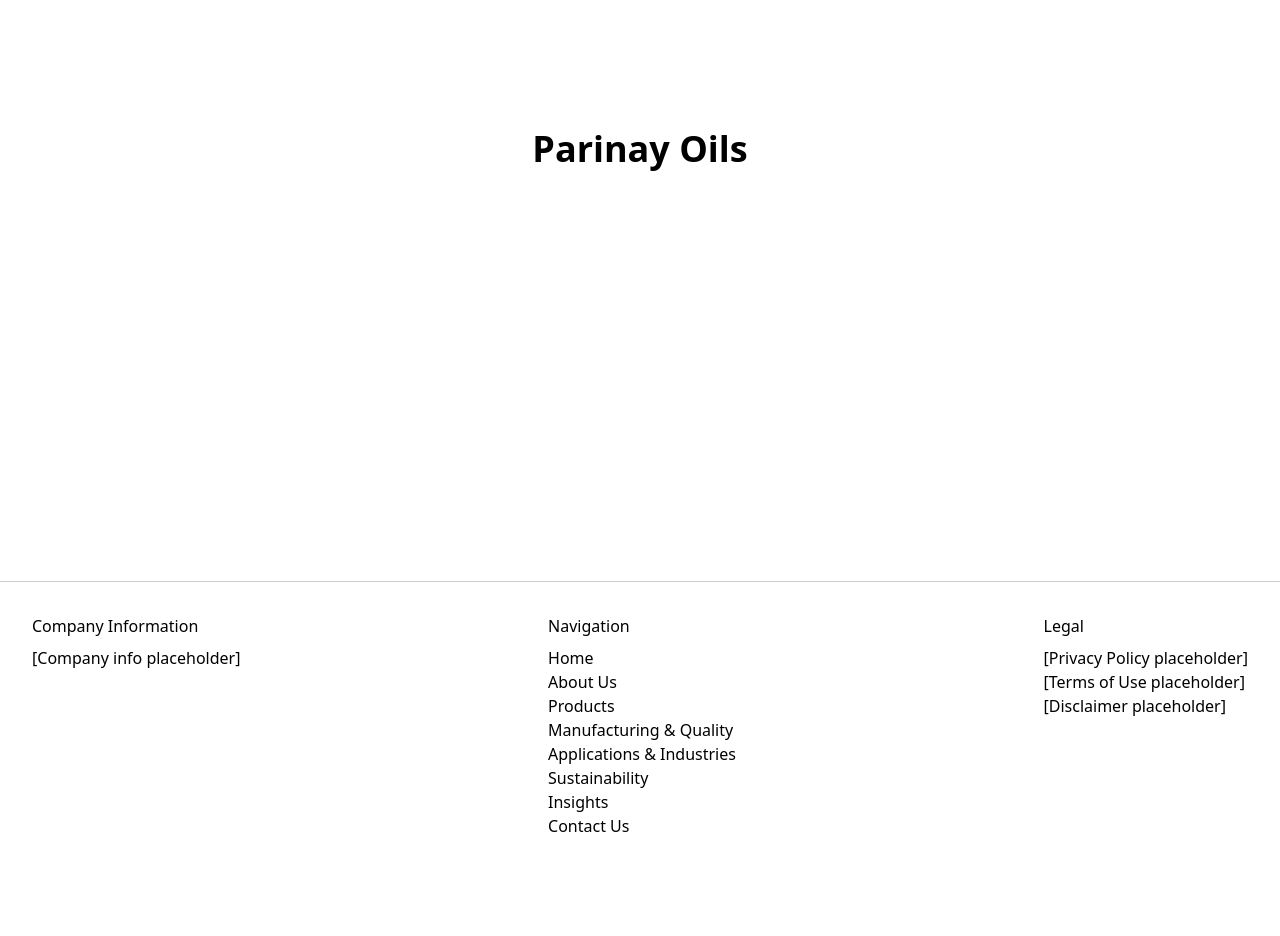
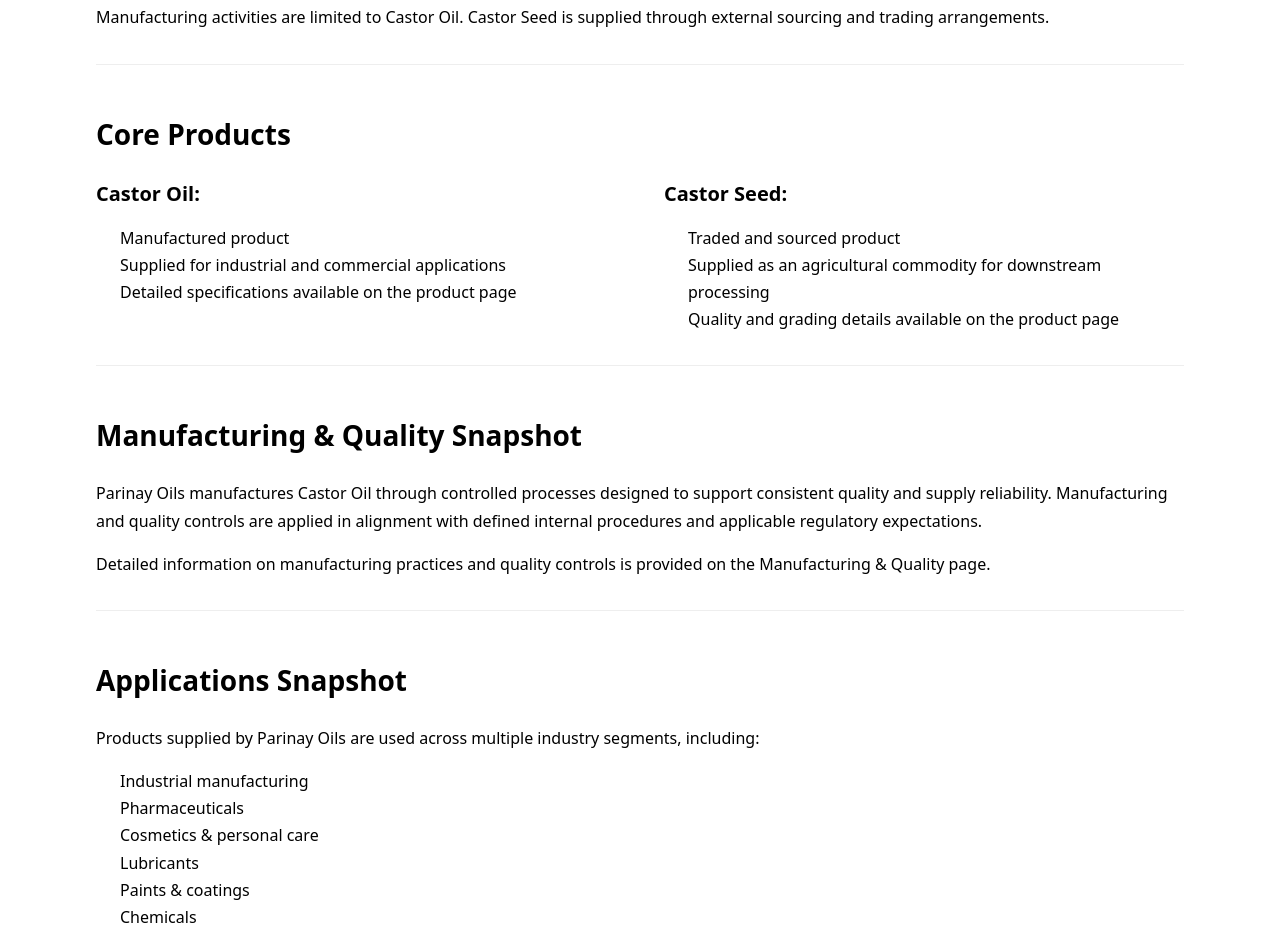
Before and after one commit to bhumitshah1691-bds/parinay-oils-website, a Next.js app: page / in a window 1280 px wide. Shown: the part 340-1276 px from the top of the page. Before the commit the page ends 1210 px from the top, so only its background shows below. Built offline with nearby package versions, Linux system fonts and the light colour scheme.

Commit message:
Implement Home page with all content sections

```diff
--- a/app/page.tsx
+++ b/app/page.tsx
@@ -1,7 +1,119 @@
+import Header from '@/components/Header'
+import Footer from '@/components/Footer'
+
 export default function Home() {
   return (
-    <main className="min-h-screen flex items-center justify-center">
-      <h1 className="text-4xl font-bold">Parinay Oils</h1>
-    </main>
+    <div style={{ display: 'flex', flexDirection: 'column', minHeight: '100vh' }}>
+      <Header />
+
+      <main style={{ flex: 1, padding: '2rem 4rem' }}>
+        {/* SECTION 1 — COMPANY IDENTIFICATION */}
+        <section style={{ marginBottom: '3rem', paddingBottom: '2rem', borderBottom: '1px solid #eee' }}>
+          <h1 style={{ fontSize: '2rem', fontWeight: 'bold', marginBottom: '1.5rem' }}>
+            Company Identification
+          </h1>
+          <p style={{ marginBottom: '1rem', lineHeight: '1.7' }}>
+            Parinay Oils is an India-based manufacturing and trading company engaged in the supply of Castor Oil and Castor Seed. The company operates with a focus on process discipline, supply reliability, and alignment with buyer-specific requirements.
+          </p>
+          <p style={{ lineHeight: '1.7' }}>
+            Manufacturing activities are limited to Castor Oil. Castor Seed is supplied through external sourcing and trading arrangements.
+          </p>
+        </section>
+
+        {/* SECTION 2 — CORE PRODUCTS */}
+        <section style={{ marginBottom: '3rem', paddingBottom: '2rem', borderBottom: '1px solid #eee' }}>
+          <h2 style={{ fontSize: '1.75rem', fontWeight: 'bold', marginBottom: '1.5rem' }}>
+            Core Products
+          </h2>
+          <div style={{ display: 'flex', gap: '3rem' }}>
+            {/* Castor Oil Column */}
+            <div style={{ flex: 1 }}>
+              <h3 style={{ fontSize: '1.25rem', fontWeight: '600', marginBottom: '1rem' }}>
+                Castor Oil:
+              </h3>
+              <ul style={{ margin: 0, paddingLeft: '1.5rem', lineHeight: '1.7' }}>
+                <li>Manufactured product</li>
+                <li>Supplied for industrial and commercial applications</li>
+                <li>Detailed specifications available on the product page</li>
+              </ul>
+            </div>
+            {/* Castor Seed Column */}
+            <div style={{ flex: 1 }}>
+              <h3 style={{ fontSize: '1.25rem', fontWeight: '600', marginBottom: '1rem' }}>
+                Castor Seed:
+              </h3>
+              <ul style={{ margin: 0, paddingLeft: '1.5rem', lineHeight: '1.7' }}>
+                <li>Traded and sourced product</li>
+                <li>Supplied as an agricultural commodity for downstream processing</li>
+                <li>Quality and grading details available on the product page</li>
+              </ul>
+            </div>
+          </div>
+        </section>
+
+        {/* SECTION 3 — MANUFACTURING & QUALITY SNAPSHOT */}
+        <section style={{ marginBottom: '3rem', paddingBottom: '2rem', borderBottom: '1px solid #eee' }}>
+          <h2 style={{ fontSize: '1.75rem', fontWeight: 'bold', marginBottom: '1.5rem' }}>
+            Manufacturing & Quality Snapshot
+          </h2>
+          <p style={{ marginBottom: '1rem', lineHeight: '1.7' }}>
+            Parinay Oils manufactures Castor Oil through controlled processes designed to support consistent quality and supply reliability. Manufacturing and quality controls are applied in alignment with defined internal procedures and applicable regulatory expectations.
+          </p>
+          <p style={{ lineHeight: '1.7' }}>
+            Detailed information on manufacturing practices and quality controls is provided on the Manufacturing & Quality page.
+          </p>
+        </section>
+
+        {/* SECTION 4 — APPLICATIONS SNAPSHOT */}
+        <section style={{ marginBottom: '3rem', paddingBottom: '2rem', borderBottom: '1px solid #eee' }}>
+          <h2 style={{ fontSize: '1.75rem', fontWeight: 'bold', marginBottom: '1.5rem' }}>
+            Applications Snapshot
+          </h2>
+          <p style={{ marginBottom: '1rem', lineHeight: '1.7' }}>
+            Products supplied by Parinay Oils are used across multiple industry segments, including:
+          </p>
+          <ul style={{ margin: 0, paddingLeft: '1.5rem', lineHeight: '1.7', marginBottom: '1rem' }}>
+            <li>Industrial manufacturing</li>
+            <li>Pharmaceuticals</li>
+            <li>Cosmetics & personal care</li>
+            <li>Lubricants</li>
+            <li>Paints & coatings</li>
+            <li>Chemicals</li>
+            <li>Agricultural processing</li>
+          </ul>
+          <p style={{ lineHeight: '1.7' }}>
+            Application details are provided for reference only.
+          </p>
+        </section>
+
+        {/* SECTION 5 — CREDIBILITY & TRADE READINESS */}
+        <section style={{ marginBottom: '3rem', paddingBottom: '2rem', borderBottom: '1px solid #eee' }}>
+          <h2 style={{ fontSize: '1.75rem', fontWeight: 'bold', marginBottom: '1.5rem' }}>
+            Credibility & Trade Readiness
+          </h2>
+          <p style={{ marginBottom: '1rem', lineHeight: '1.7' }}>
+            Parinay Oils supports domestic and export-oriented business engagements through defined processes covering documentation, logistics coordination, and communication.
+          </p>
+          <p style={{ lineHeight: '1.7' }}>
+            Trade-related information is shared based on product scope, order requirements, and destination regulations.
+          </p>
+        </section>
+
+        {/* SECTION 6 — INQUIRY */}
+        <section style={{ marginBottom: '2rem' }}>
+          <h2 style={{ fontSize: '1.75rem', fontWeight: 'bold', marginBottom: '1.5rem' }}>
+            Inquiry
+          </h2>
+          <p style={{ marginBottom: '1rem', lineHeight: '1.7' }}>
+            For product information, sourcing details, or business-related questions, please contact Parinay Oils through the official inquiry channel.
+          </p>
+          <p style={{ lineHeight: '1.7' }}>
+            Detailed responses are provided based on inquiry scope and relevance.
+          </p>
+        </section>
+      </main>
+
+      <Footer />
+    </div>
   )
 }
```
